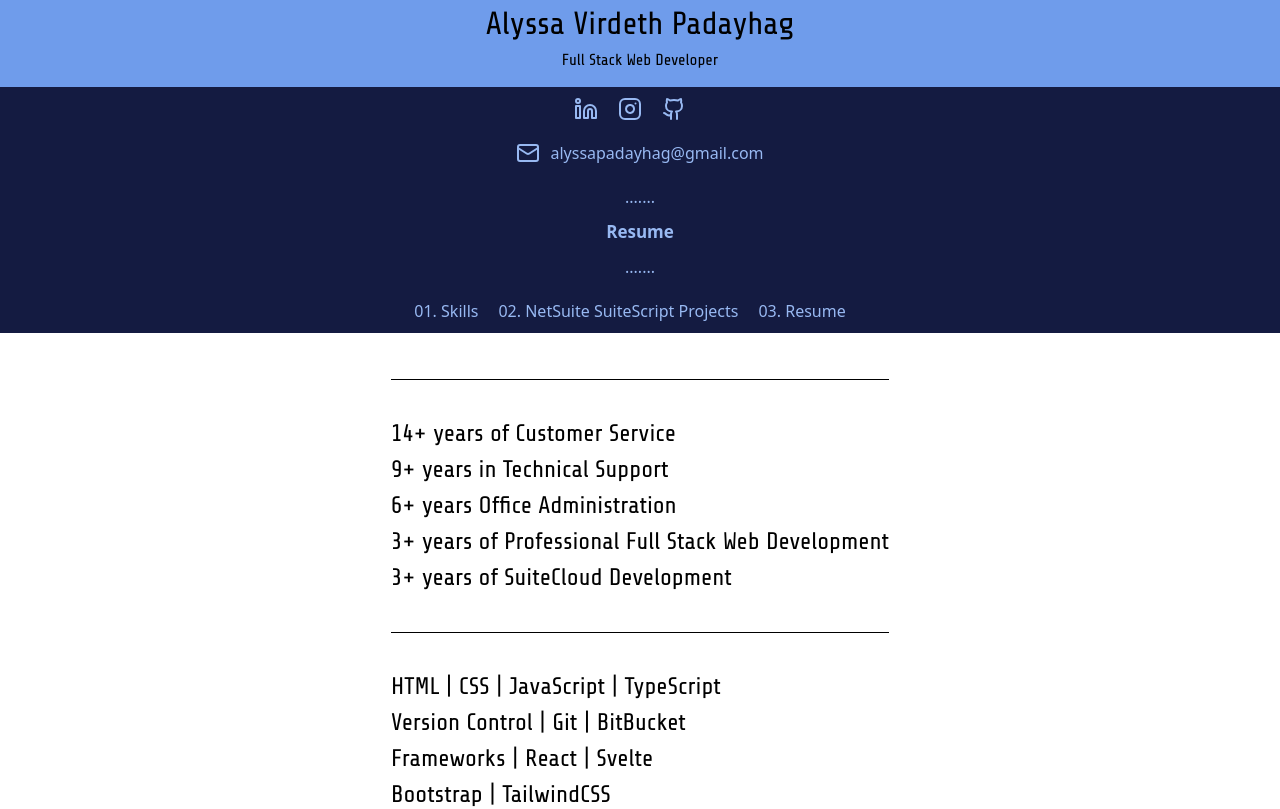
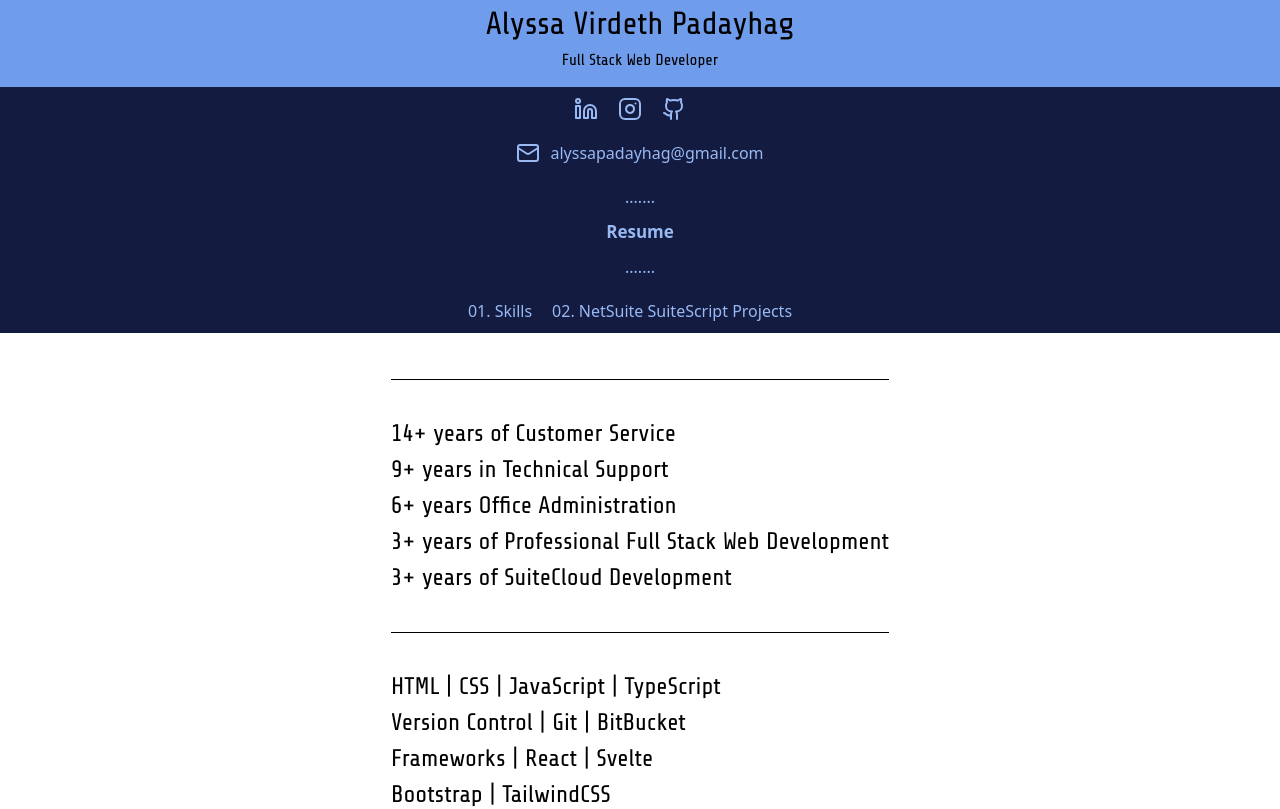
Before and after one commit to AlyssaPadayhag/ap-portfolio, a SvelteKit app: page / in a window 1280 px wide. Shown: the top 809 px of the page. Built offline with nearby package versions, Linux system fonts and the light colour scheme.

Commit message:
Remove redundant Resume link

```diff
--- a/src/routes/+page.svelte
+++ b/src/routes/+page.svelte
@@ -30,7 +30,6 @@
 <ul id="menu" class="footerLinks textSpace">
 	<li><a href="/skills" on:click|preventDefault={() => (menu = 1)}>01. Skills</a></li>
 	<li><a href="/netsuite" on:click|preventDefault={() => (menu = 2)}>02. NetSuite SuiteScript Projects</a></li>
-	<li><a href="https://zledvflm4nm7pn4v.public.blob.vercel-storage.com/ap-resume.pdf" target="_blank">03. Resume</a></li>
 </ul>
 
 
```
